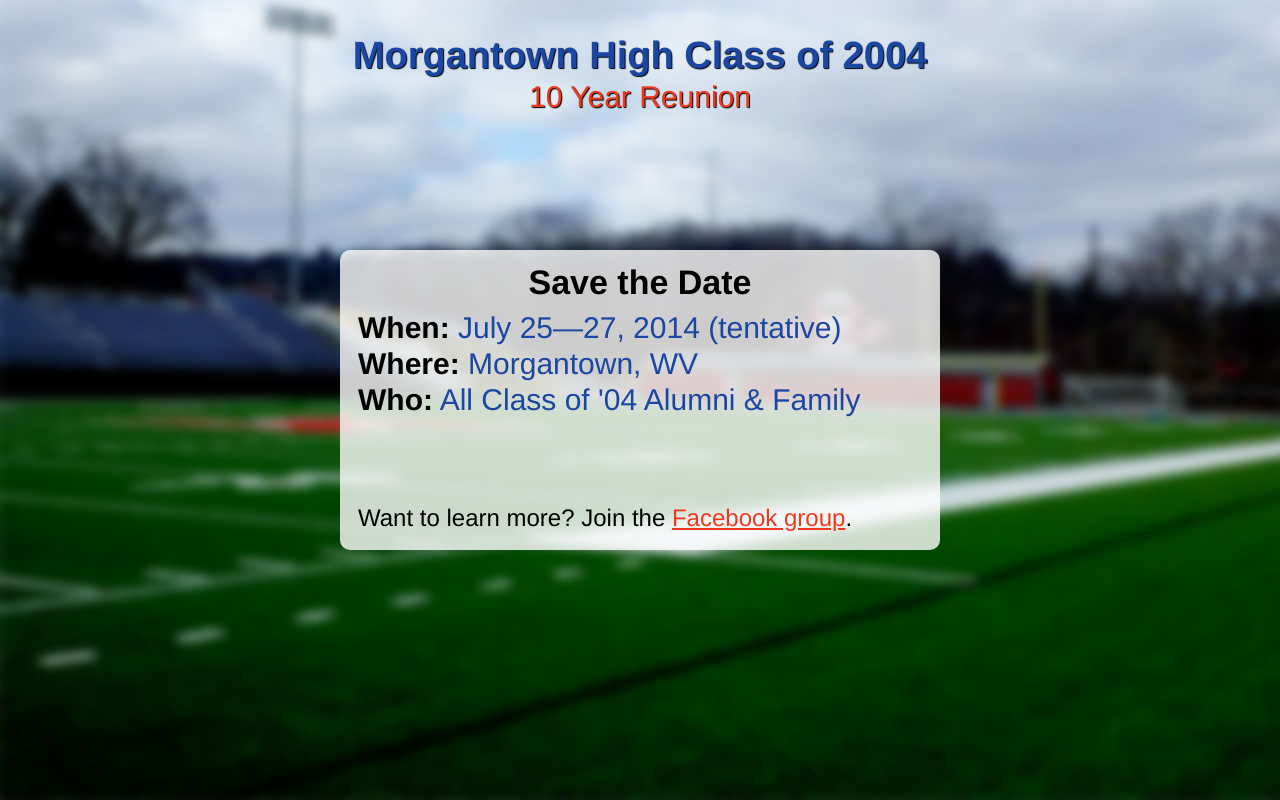
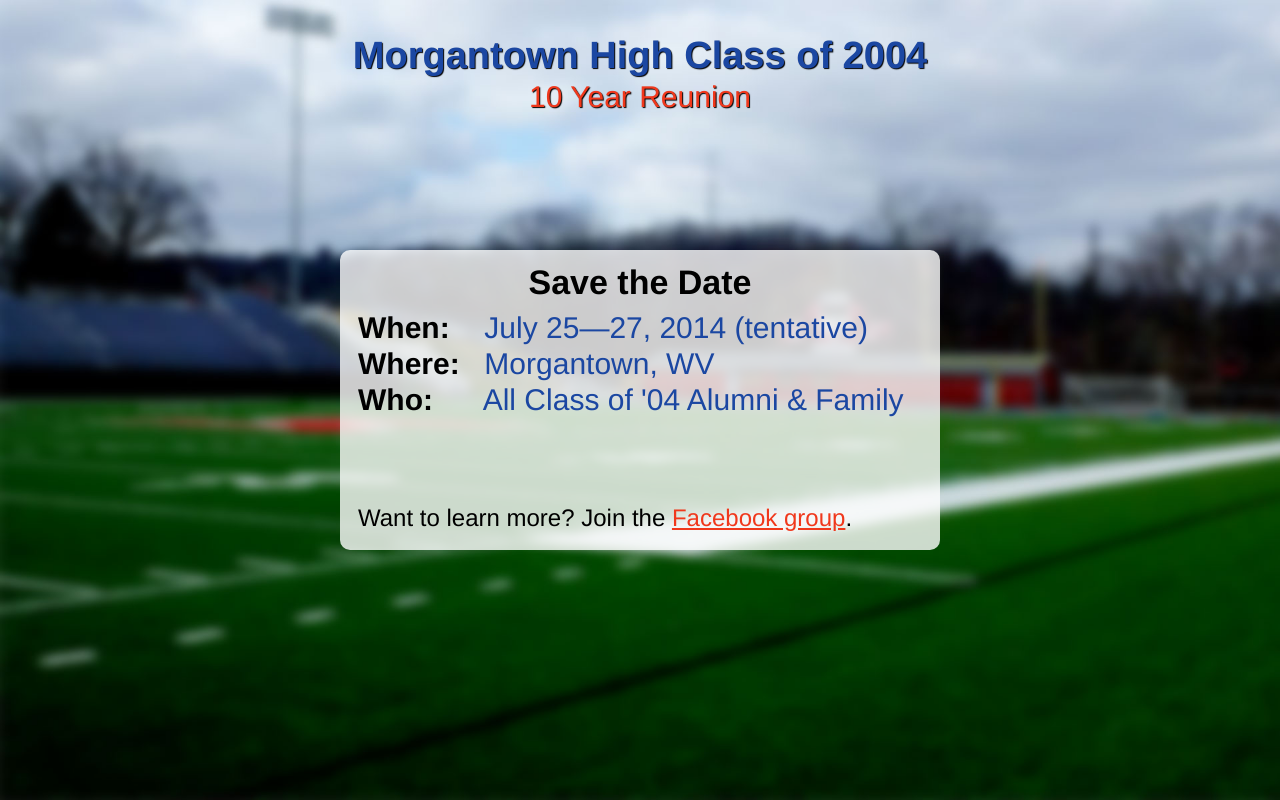
Before and after one commit to gleitz/mhs-reunion, a Flask app: page / in a window 1280 px wide. Run offline with Flask 2, Linux system fonts and the light colour scheme.

Commit message:
Fix alignment

```diff
--- a/templates/base.html
+++ b/templates/base.html
@@ -22,9 +22,9 @@
         <div id="centerbox">
             <div style="padding: 18px;">
                 <h2 class="strong centered br-2">Save the Date</h2>
-                <h3 class="br"><span class="strong">When:</span> <span class="blue">July 25&mdash;27, 2014 (tentative)</span></h3>
-                <h3 class="br"><span class="strong">Where:</span> <span class="blue">Morgantown, WV</span></h3>
-                <h3 class="br-2"><span class="strong">Who:</span> <span class="blue">All Class of '04 Alumni &amp; Family</span></h3>
+                <h3 class="br"><span class="strong" style="display: inline-block; width: 118px;">When:</span> <span class="blue">July 25&mdash;27, 2014 (tentative)</span></h3>
+                <h3 class="br"><span class="strong" style="display: inline-block; width: 118px;">Where:</span> <span class="blue">Morgantown, WV</span></h3>
+                <h3 class="br-2"><span class="strong" style="display: inline-block; width: 118px;">Who:</span> <span class="blue">All Class of '04 Alumni &amp; Family</span></h3>
                 <div style="position: absolute; bottom: 18px;">Want to learn more? Join the <a target="_blank" href="https://www.facebook.com/groups/1410255195859214/">Facebook group</a>.</div>
             </div>
         </div>
```
